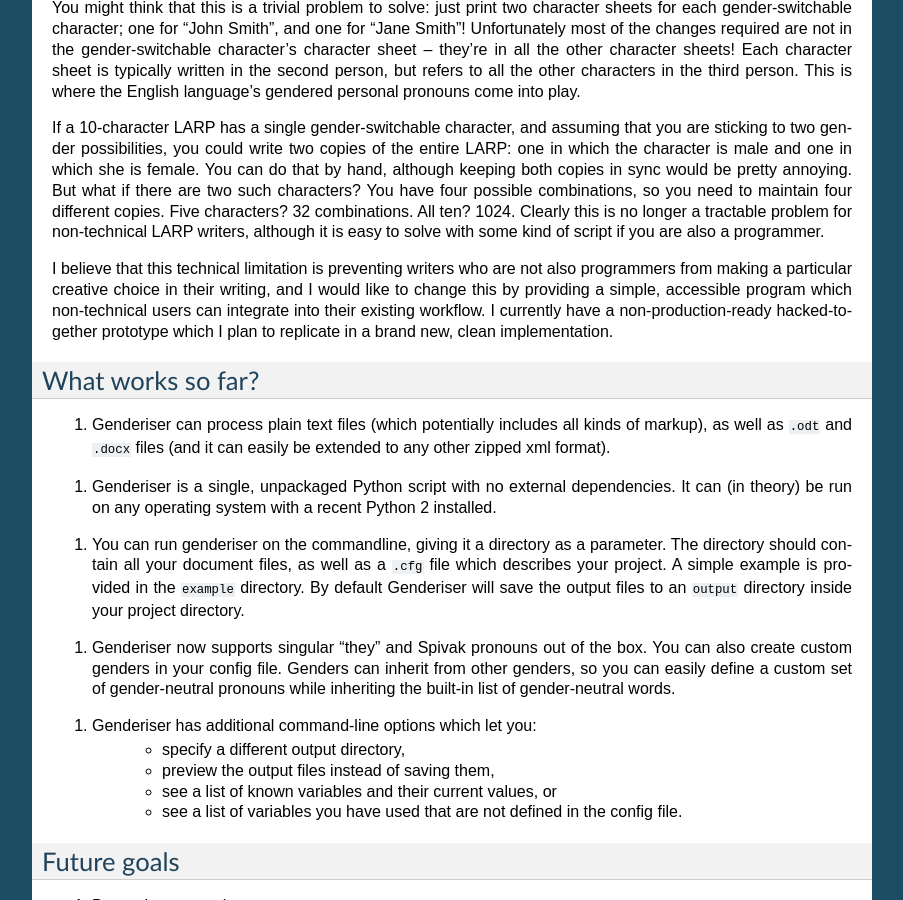
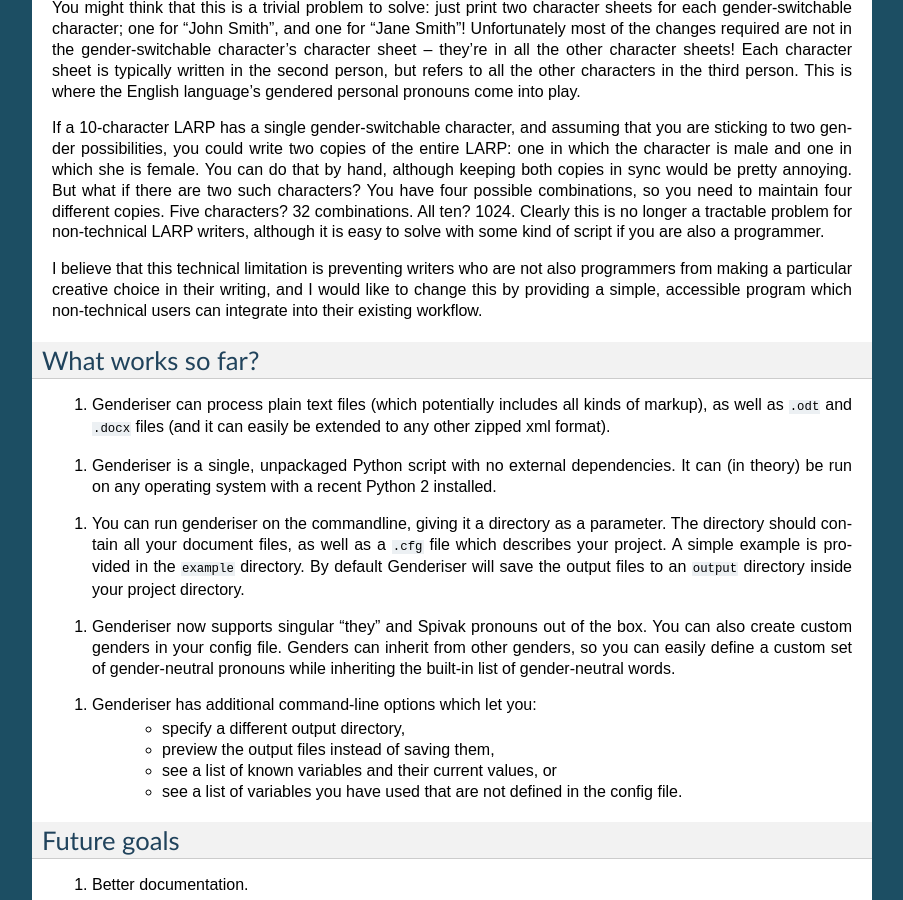
Before and after one commit to confluence/genderiser, a Sphinx documentation site: the page built from docs/Introduction.rst, in a window 1280 px wide and 900 px high, scrolled down 1276 px. Shown: the whole window, without its empty margins (198-1101 px from the left). Built offline with Sphinx 7.4.7, drawn with Linux system fonts in a browser that asks for light colours.

Commit message:
the program now exists, so this reference is outdated

```diff
--- a/docs/Introduction.rst
+++ b/docs/Introduction.rst
@@ -40,7 +40,7 @@ You might think that this is a trivial problem to solve: just print two characte
 
 If a 10-character LARP has a single gender-switchable character, and assuming that you are sticking to two gender possibilities, you could write two copies of the entire LARP: one in which the character is male and one in which she is female. You can do that by hand, although keeping both copies in sync would be pretty annoying. But what if there are two such characters? You have four possible combinations, so you need to maintain four different copies. Five characters? 32 combinations.  All ten?  1024.  Clearly this is no longer a tractable problem for non-technical LARP writers, although it is easy to solve with some kind of script if you are also a programmer.
 
-I believe that this technical limitation is preventing writers who are not also programmers from making a particular creative choice in their writing, and I would like to change this by providing a simple, accessible program which non-technical users can integrate into their existing workflow.  I currently have a non-production-ready hacked-together prototype which I plan to replicate in a brand new, clean implementation.
+I believe that this technical limitation is preventing writers who are not also programmers from making a particular creative choice in their writing, and I would like to change this by providing a simple, accessible program which non-technical users can integrate into their existing workflow.
 
 What works so far?
 ------------------
```
Also changed, not shown: README.md (+1 -1 lines).
